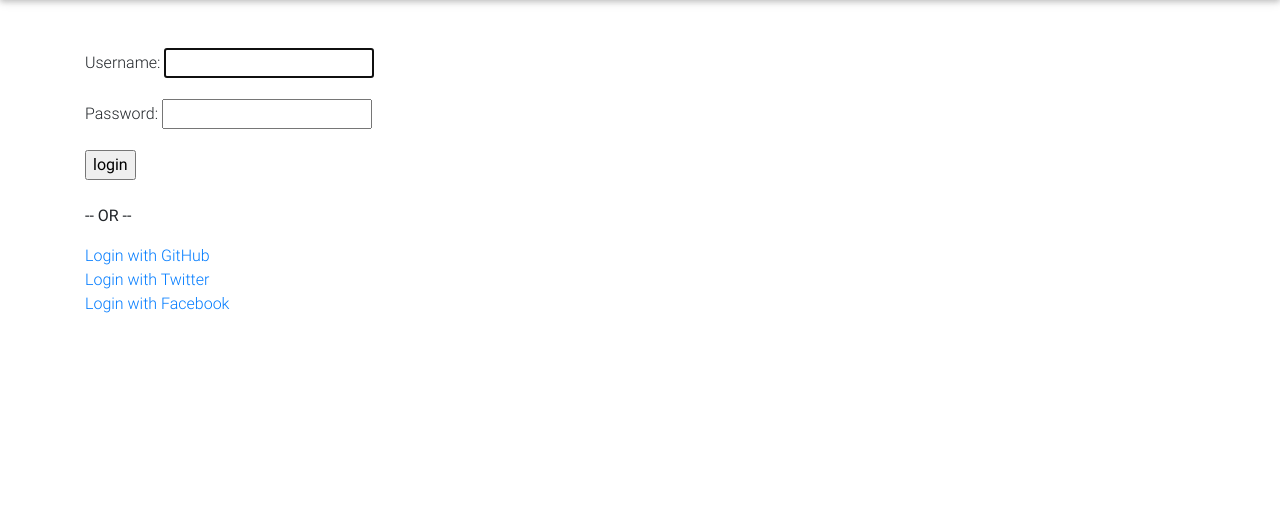
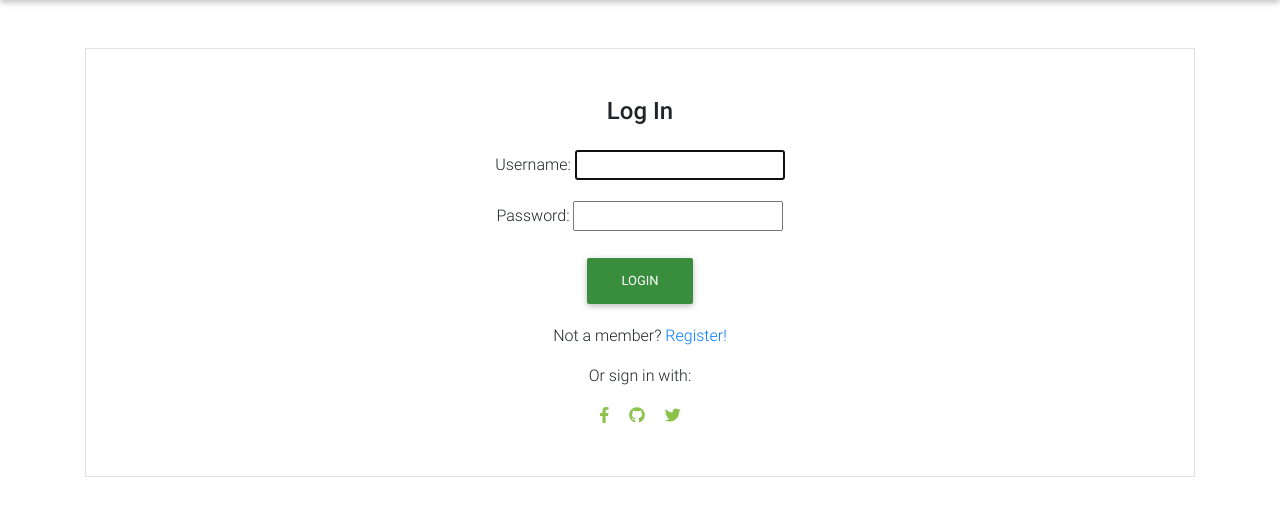
Before and after one commit to esin87/plant_mom, a Django app: page /login in a window 1280 px wide. Shown: the part 64-580 px from the top of the page. Run offline with Django 3.2, Linux system fonts and the light colour scheme; some libraries are stand-ins or nearby versions.

Commit message:
styled login page

```diff
--- a/plant_mom/templates/plant_mom/login.html
+++ b/plant_mom/templates/plant_mom/login.html
@@ -1,19 +1,47 @@
 {% extends 'plant_mom/base.html' %} {% block content %} {% if form.errors %}
+
+<div class="container">
 	<p>Your username and password do not match. Please try again.</p>
 	{% endif %} {% if next %}
 	<p>Please login to see this page.</p>
 	{% endif %}
 
-<form method="post" action="{% url 'login' %}">
+	<form
+		method="post"
+		action="{% url 'login' %}"
+		class="text-center border border-light p-5"
+	>
+		<p class="h4 mb-4">Log In</p>
 		{% csrf_token %} {{ form.as_p }}
 
-	<input type="submit" value="login" />
+		<input
+			type="submit"
+			value="login"
+			class="btn btn-green"
+			style="margin-bottom:20px;"
+		/>
+
 		<input type="hidden" name="next" value="{{ next }}" />
+
+		<p>
+			Not a member?
+			<a href="/signup">Register!</a>
+		</p>
+
+		<p>Or sign in with:</p>
+		<a
+			href="{% url 'social:begin' 'facebook' %}"
+			class="mx-2"
+			role="button"
+		>
+			<i class="fab fa-facebook-f light-green-text"></i>
+		</a>
+		<a href="{% url 'social:begin' 'github' %}" class="mx-2" role="button">
+			<i class="fab fa-github light-green-text"></i>
+		</a>
+		<a href="{% url 'social:begin' 'twitter' %}" class="mx-2" role="button">
+			<i class="fab fa-twitter light-green-text"></i>
+		</a>
 	</form>
-<br />
-<p><strong>-- OR --</strong></p>
-<a href="{% url 'social:begin' 'github' %}">Login with GitHub</a><br />
-<a href="{% url 'social:begin' 'twitter' %}">Login with Twitter</a><br />
-<a href="{% url 'social:begin' 'facebook' %}">Login with Facebook</a>
-
+</div>
 {% endblock %}
--- a/plant_mom_django/settings.py
+++ b/plant_mom_django/settings.py
@@ -39,7 +39,10 @@ INSTALLED_APPS = [
     'django.contrib.staticfiles',
     'plant_mom',
     'social_django',
+    'crispy_forms',
 ]
+
+CRISPY_TEMPLATE_PACK = 'bootstrap4'
 
 MIDDLEWARE = [
     'django.middleware.security.SecurityMiddleware',
```
Also changed, not shown: plant_mom/templates/plant_mom/plants_create.html (+5 -4 lines), plant_mom/templates/plant_mom/signup.html (+17 -2 lines). Lines whose indentation alone changed are shown as unchanged.
